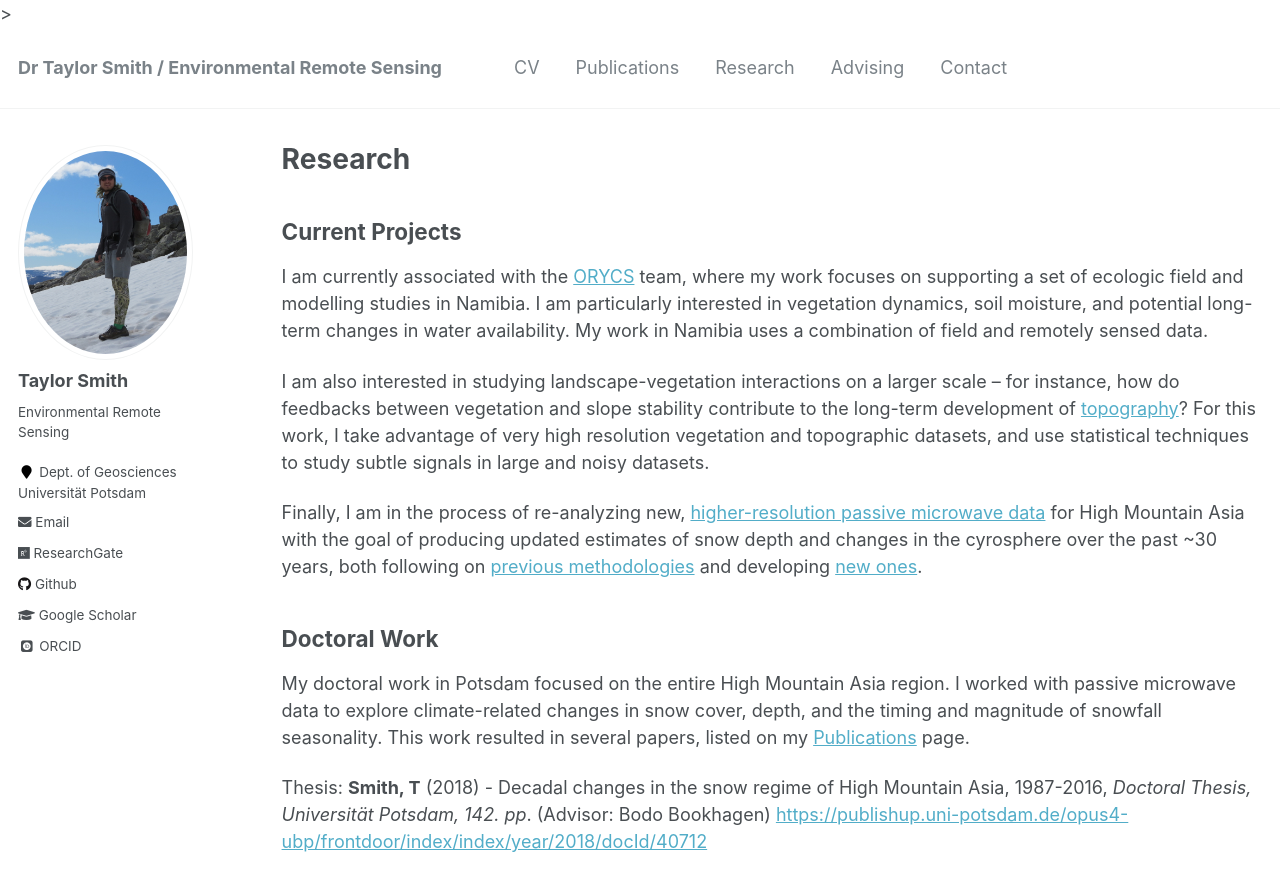
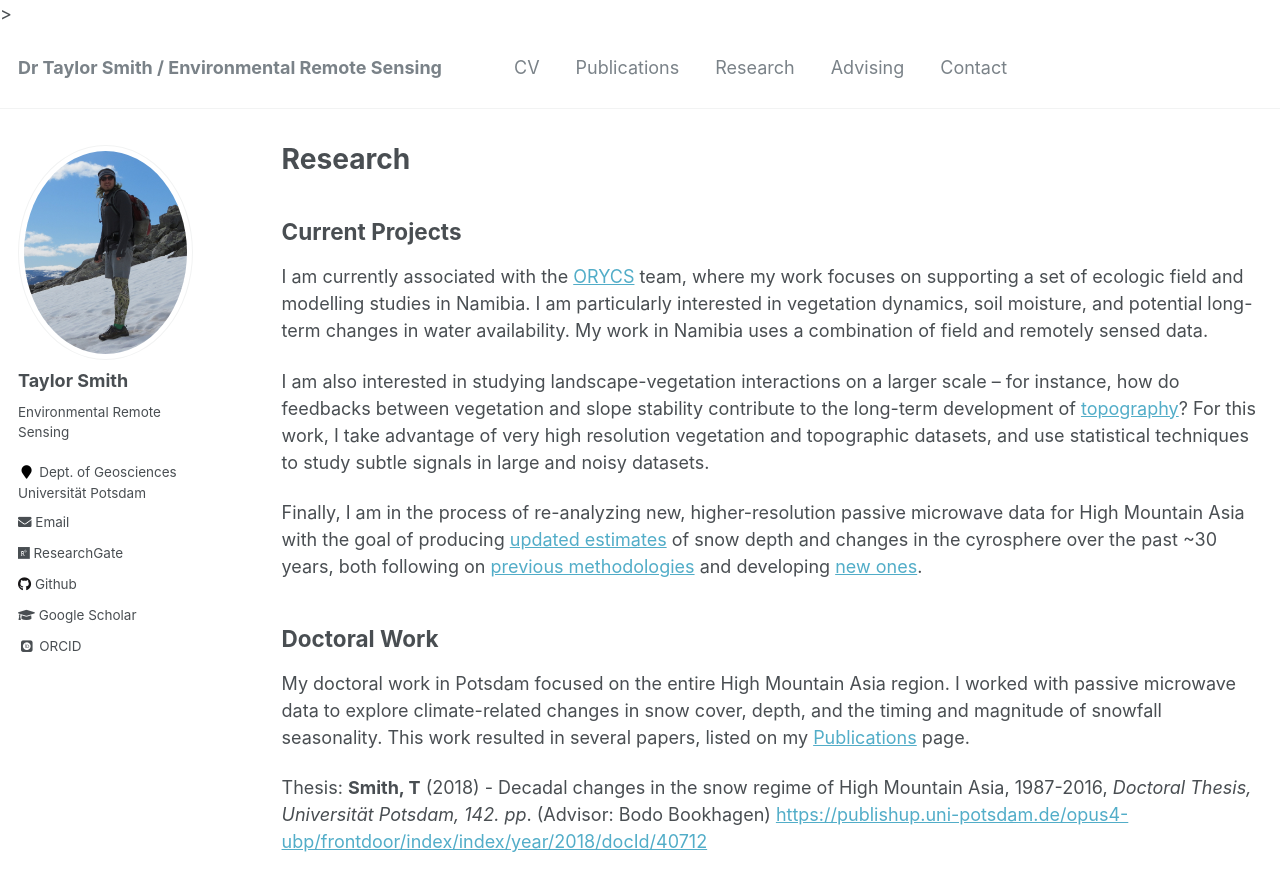
Before and after one commit to tasmi/tasmi.github.io, a Jekyll site: the page built from _pages/research.md, in a window 1280 px wide and 900 px high. Shown: the top 891 px of the window. Built offline with Jekyll 4.4.1, drawn with Linux system fonts in a browser that asks for light colours; some web fonts are replaced.

```diff
--- a/_pages/research.md
+++ b/_pages/research.md
@@ -11,7 +11,7 @@ I am currently associated with the [ORYCS](https://www.orycs.org/) team, where m
 
 I am also interested in studying landscape-vegetation interactions on a larger scale -- for instance, how do feedbacks between vegetation and slope stability contribute to the long-term development of [topography](https://doi.org/10.1029/2020JF005692)? For this work, I take advantage of very high resolution vegetation and topographic datasets, and use statistical techniques to study subtle signals in large and noisy datasets.
 
-Finally, I am in the process of re-analyzing new, [higher-resolution passive microwave data](https://doi.org/10.3389/feart.2020.559175) for High Mountain Asia with the goal of producing updated estimates of snow depth and changes in the cyrosphere over the past ~30 years, both following on [previous methodologies](https://doi.org/10.1126/sciadv.1701550) and developing [new ones](https://doi.org/10.1016/j.scitotenv.2021.147363).
+Finally, I am in the process of re-analyzing new, higher-resolution passive microwave data for High Mountain Asia with the goal of producing [updated estimates](https://doi.org/10.3389/feart.2020.559175) of snow depth and changes in the cyrosphere over the past ~30 years, both following on [previous methodologies](https://doi.org/10.1126/sciadv.1701550) and developing [new ones](https://doi.org/10.1016/j.scitotenv.2021.147363).
 
 ## Doctoral Work
 
```
